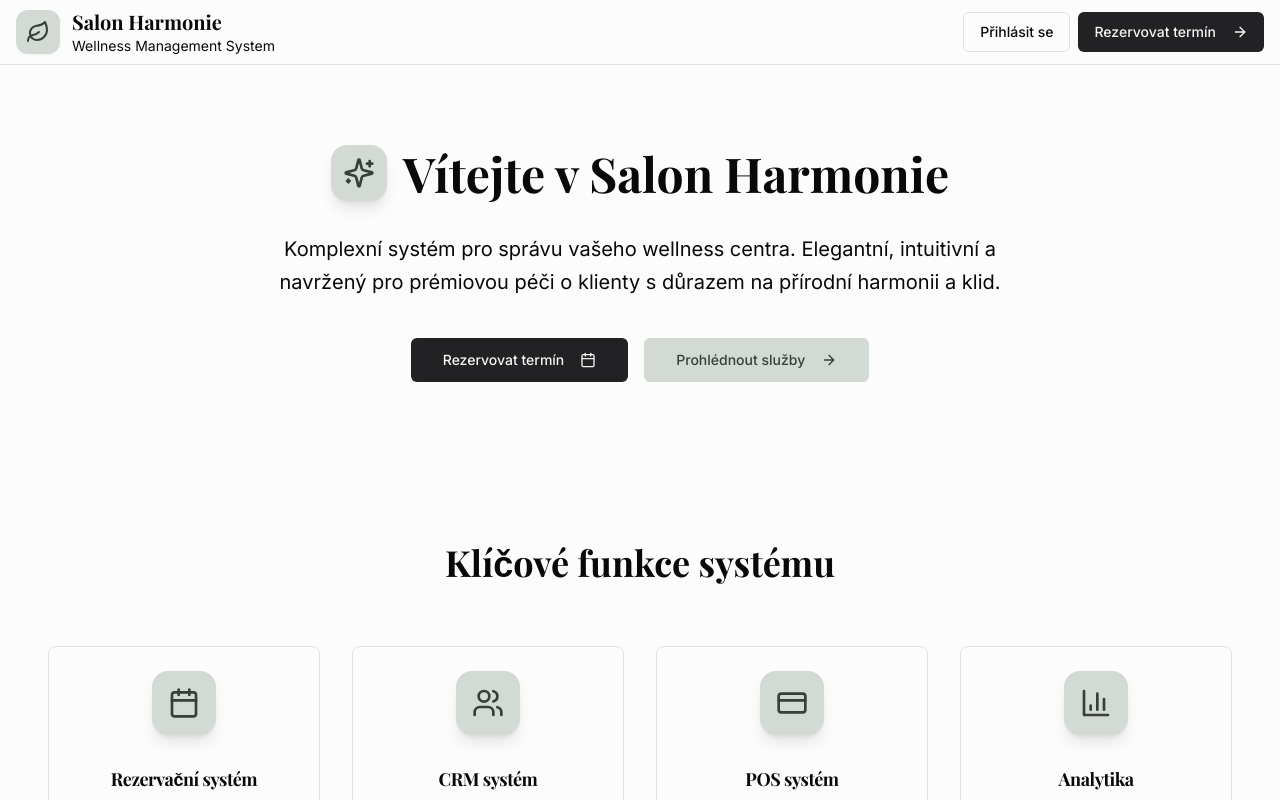
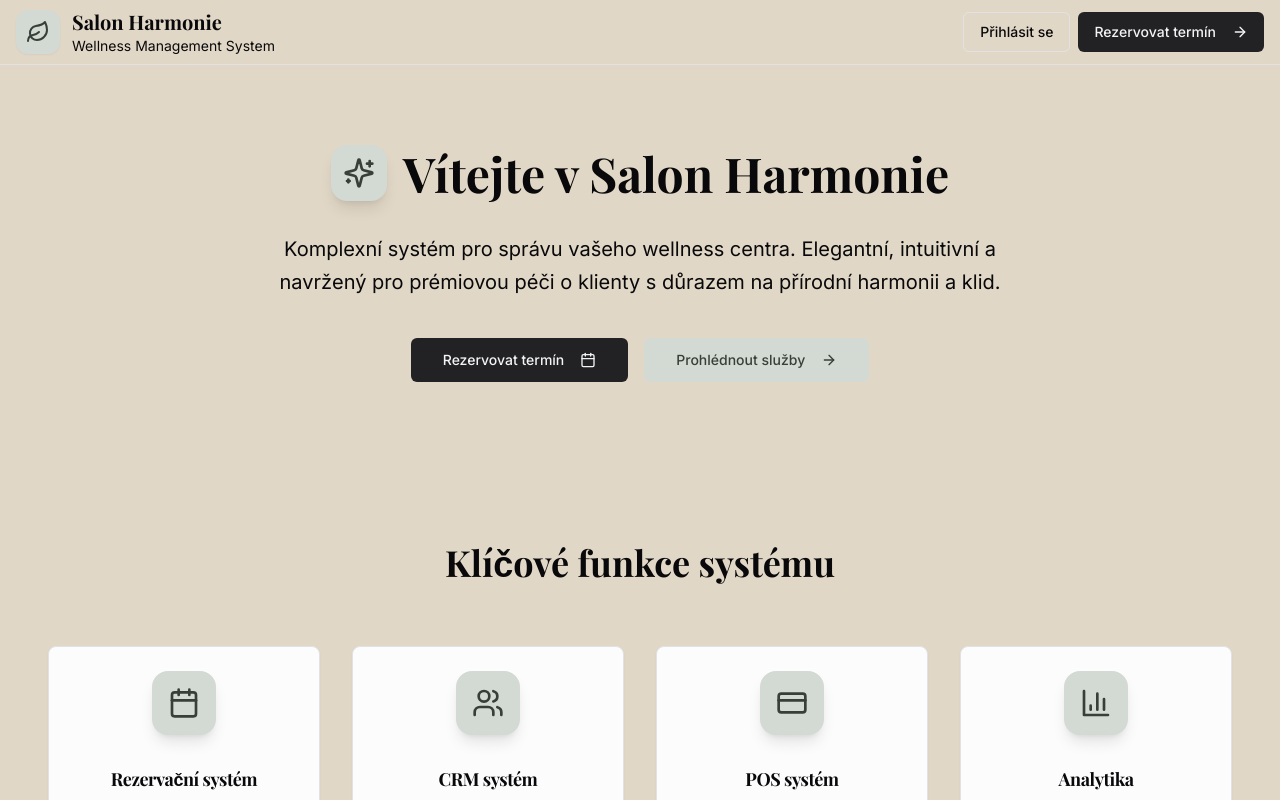
Before and after one commit to ishchuktaras/salon-harmonie-frontend, a Next.js app: page / in a window 1280 px wide. Shown: the top 800 px of the page. Built offline with nearby package versions, Linux system fonts and the light colour scheme.

Commit message:
fix(layout): Oprava průhledného pozadí a vylepšení UI v hlavičce

```diff
--- a/src/app/globals.css
+++ b/src/app/globals.css
@@ -4,10 +4,10 @@
 
 @layer base {
   :root {
-    --background: 240 10% 99%; /* Stone 50 */
-    --foreground: 240 10% 3.9%; /* Stone 950 */
+    --background: 38 31% 82.9%;
+    --foreground: 240 10% 3.9%;
 
-    /* --- OPRAVA KONTRASTU PRO TLAČÍTKA --- */
+
     /* Primární barva (tmavý kámen) pro pozadí tlačítka */
     --primary: 240 5% 14%; /* Stone 800 - Tmavá */
     /* Text na primární barvě (světlý kámen) pro text tlačítka */
@@ -42,7 +42,7 @@
   }
 
   .dark {
-    /* Zde můžete definovat barvy pro tmavý režim */
+    /* barvy pro tmavý režim */
     --background: 240 10% 3.9%;
     --foreground: 240 5% 94%;
     --primary: 240 6% 96%;
```
